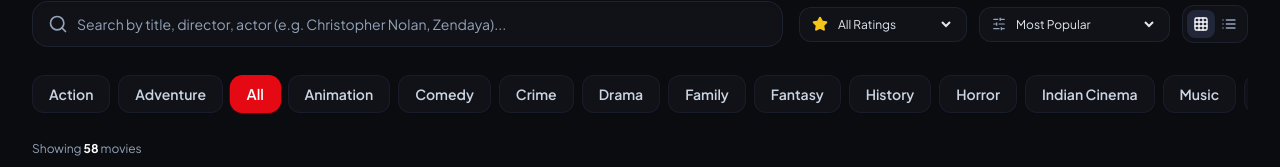
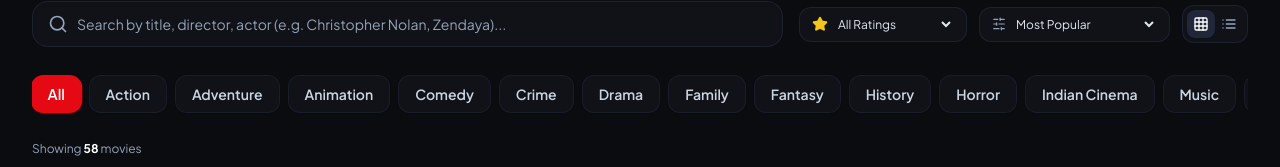
Before and after one commit to PranavSharma1008/Movie_Recommended_System, a React (Vite) app: page /discover in a window 1280 px wide. Shown: the part 253-420 px from the top of the page. Built offline with nearby package versions, Linux system fonts and the light colour scheme; no server answers.

Commit message:
fix: make 'All' the first genre filter chip on frontend and backend

```diff
--- a/src/components/GenreFilter.jsx
+++ b/src/components/GenreFilter.jsx
@@ -6,9 +6,15 @@ export const GenreFilter = ({
   onSelectGenre,
   className = ""
 }) => {
+  // Guarantee "All" is always the first chip
+  const sortedGenres = React.useMemo(() => {
+    const list = Array.isArray(genres) ? genres.filter((g) => g && g !== 'All') : [];
+    return ['All', ...list];
+  }, [genres]);
+
   return (
     <div className={`flex items-center gap-2 overflow-x-auto no-scrollbar py-1 ${className}`}>
-      {genres.map((genre) => {
+      {sortedGenres.map((genre) => {
         const isSelected = selectedGenre === genre;
         return (
           <button
--- a/src/data/moviesData.js
+++ b/src/data/moviesData.js
@@ -11,9 +11,9 @@ export const INITIAL_USER_PROFILE = {
 };
 
 export const ALL_GENRES = [
+  "All",
   "Action",
   "Adventure",
-  "All",
   "Animation",
   "Comedy",
   "Crime",
```
Also changed, not shown: 2 other files (tests, documents, lock files or other folders).
